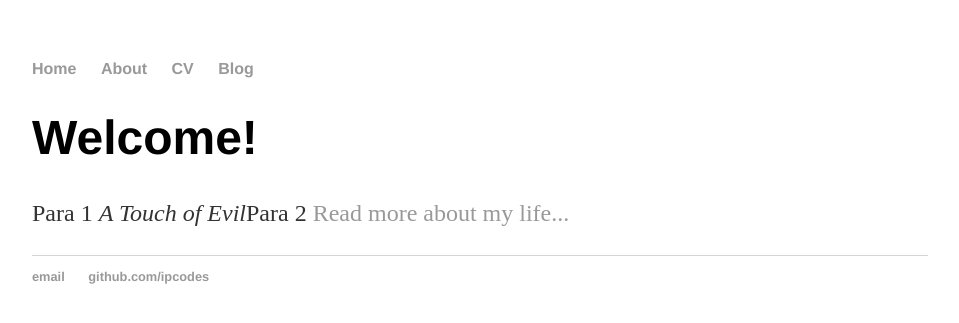
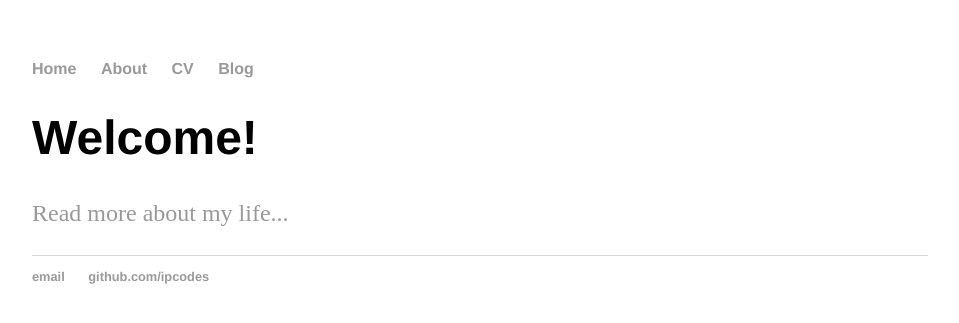
Before and after one commit to ip-jss/ip-jss.github.io, a Jekyll site: the page built from index.html, in a window 1280 px wide. Shown: the top 323 px of the page, without its empty margins (160-1119 px from the left). Built offline with Jekyll 4.4.1, drawn with Linux system fonts in a browser that asks for light colours.

Commit message:
Update index.html

```diff
--- a/index.html
+++ b/index.html
@@ -4,5 +4,5 @@ title: Jessica Ip
 ---
 <div class="blurb">
 	<h1>Welcome!</h1>
-	<p>Para 1 <em>A Touch of Evil</em>Para 2 <a href="/about">Read more about my life...</a></p>
+	<p> <a href="/about">Read more about my life...</a></p>
 </div><!-- /.blurb -->
```
